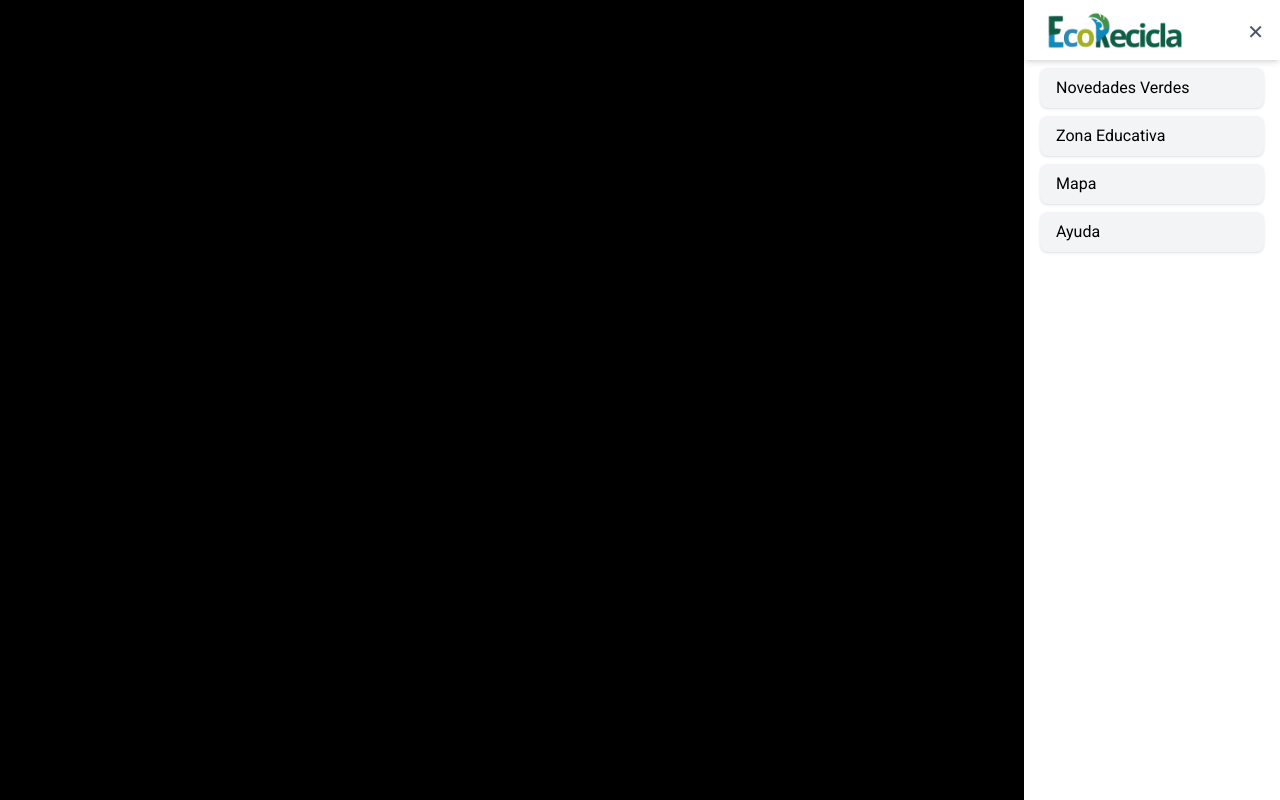
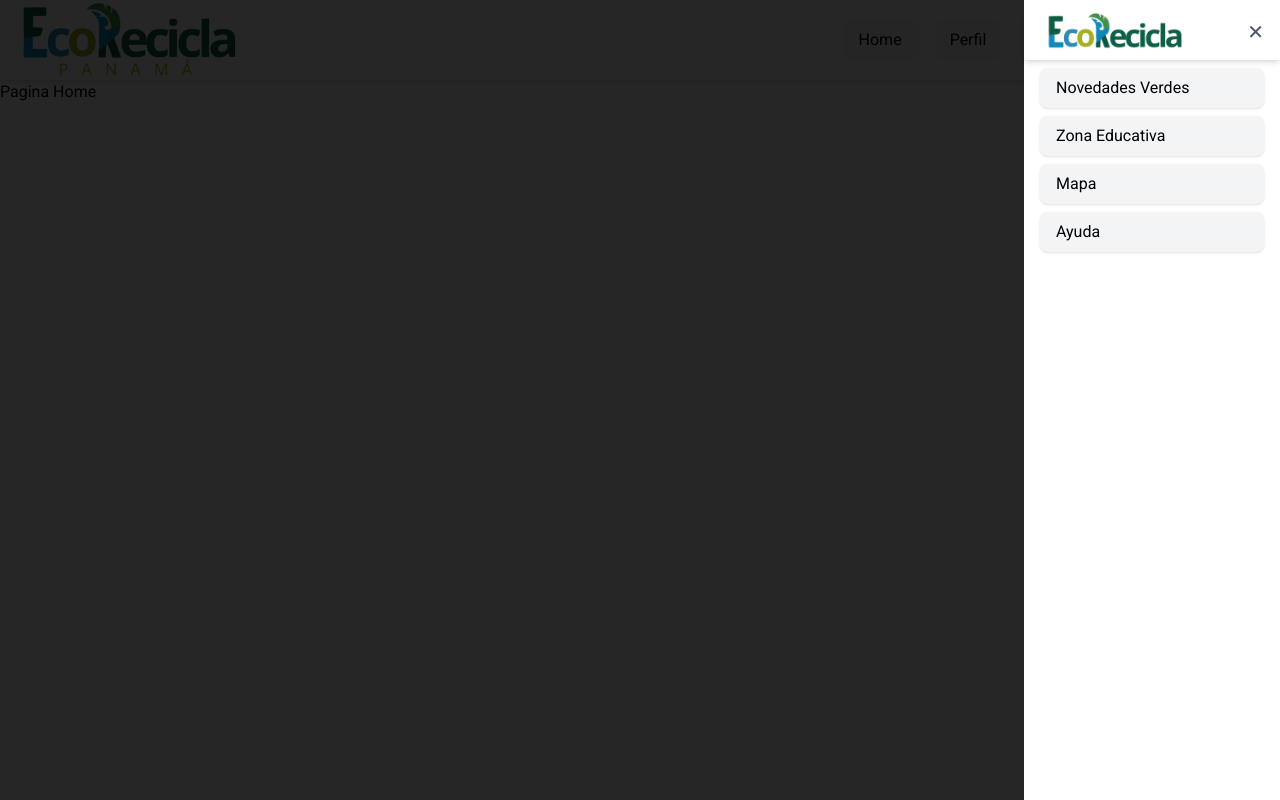
Before and after one commit to naheshi/ecorecicla, a Next.js app in the folder fe-ecorecicla/: page / in a window 1280 px wide. Both pictures are taken after a click on the button 1240 px from the left and 40 px from the top of the page. Built offline with nearby package versions, Linux system fonts and the light colour scheme.

Commit message:
Cambios en el Navbar
Cambio de opacidad en el overlay del sideBar

```diff
--- a/fe-ecorecicla/src/components/Nav.jsx
+++ b/fe-ecorecicla/src/components/Nav.jsx
@@ -70,7 +70,7 @@
 
     {/* Sidebar */}
 <div
-  className={`fixed top-0 right-0 h-full w-64  bg-white shadow-lg transform ${
+  className={`fixed top-0 right-0 h-full w-64  bg-white shadow-lg  transform ${
     isSidebarOpen ? "translate-x-0" : "translate-x-full"
   } transition-transform duration-300 ease-in-out z-50`}
 >
@@ -124,12 +124,14 @@
 
 
       {/* Overlay para cerrar sidebar al tocar fuera */}
-      {isSidebarOpen && (
-        <div
-          className="fixed inset-0 bg-black bg-opacity-30 z-40"
-          onClick={toggleSidebar}
-        />
-      )}
+     {isSidebarOpen && (
+  <div
+    className="fixed inset-0 bg-black z-40"
+    style={{ opacity: 0.85 }}
+    onClick={toggleSidebar}
+  />
+)}
+
     </>
   );
 }
```
